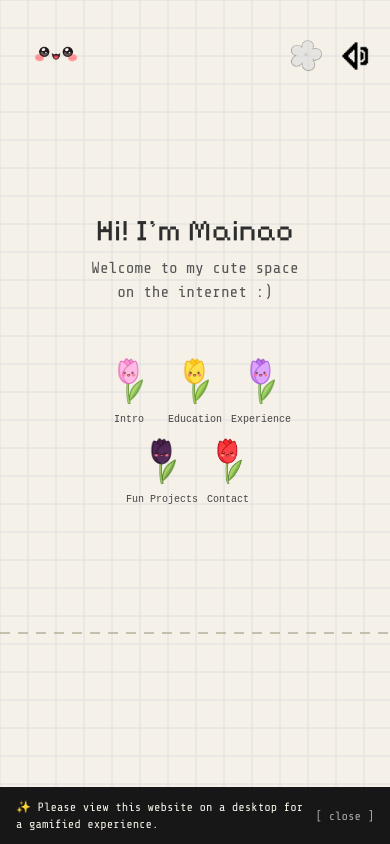
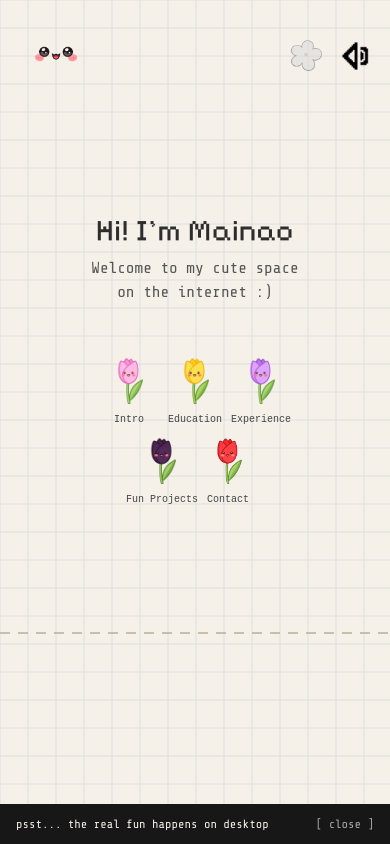
Before and after one commit to Mainao/mainao-webspace, a Next.js app: page / in a window 390 px wide. Built offline with nearby package versions, Linux system fonts and the light colour scheme.

Commit message:
chore: update banner text for mobile screen

```diff
--- a/components/Portfolio.tsx
+++ b/components/Portfolio.tsx
@@ -431,7 +431,7 @@ export default function Portfolio() {
                     style={{ zIndex: Z.modal }}
                 >
                     <p className="font-mono-stm text-xs leading-snug">
-                        ✨ Please view this website on a desktop for a gamified experience.
+                        psst... the real fun happens on desktop
                     </p>
                     <button
                         onClick={() => setShowDesktopBanner(false)}
```
